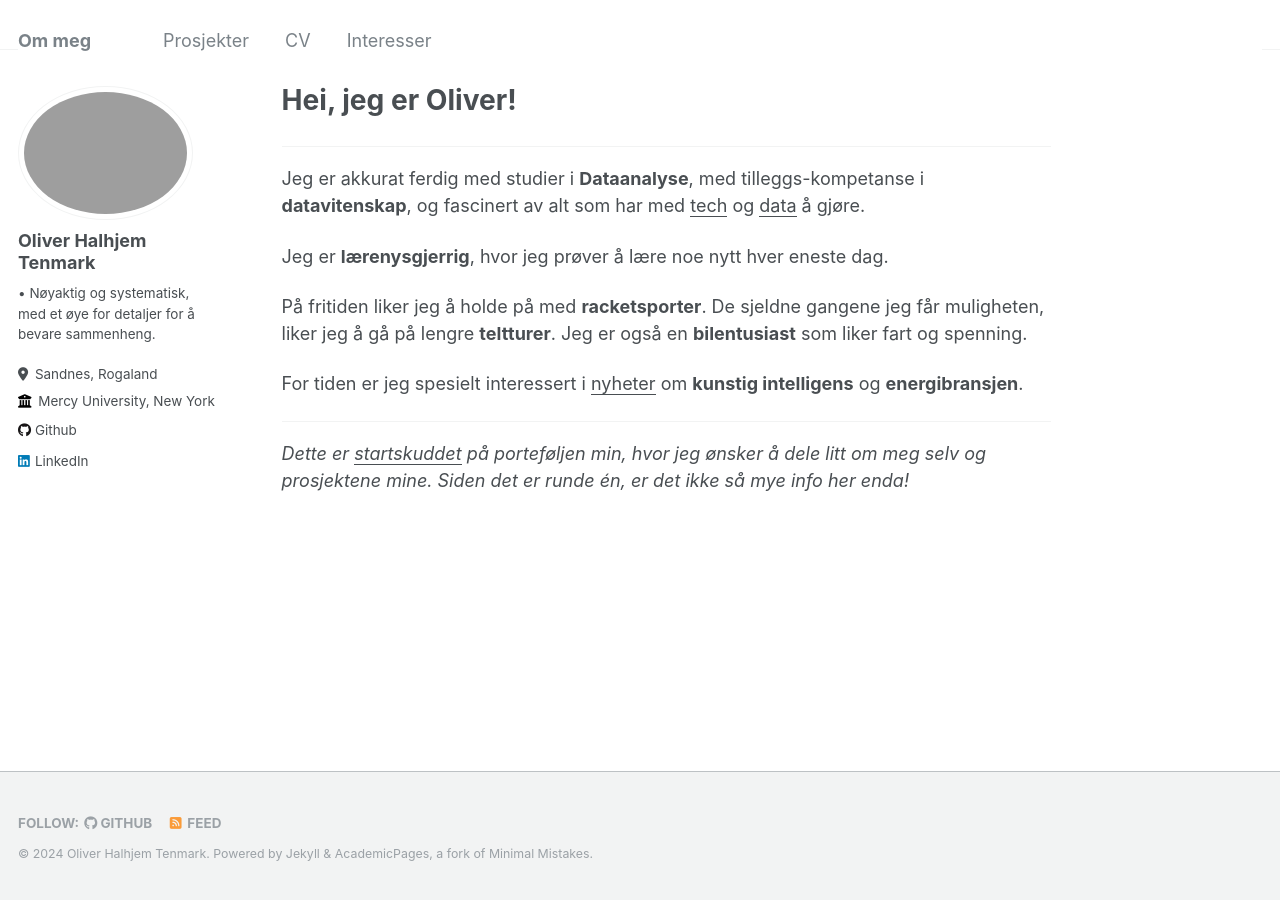
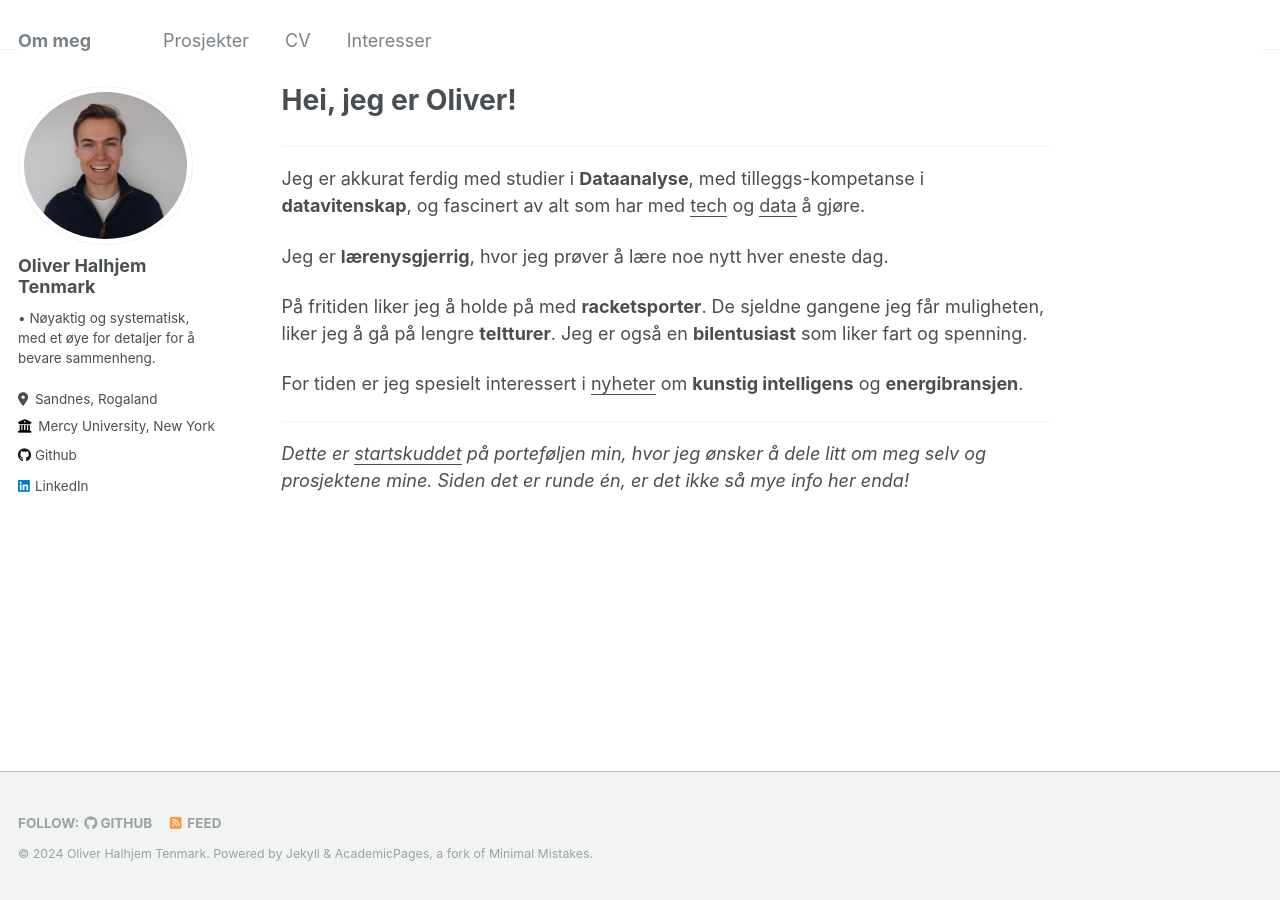
Before and after one commit to olivertenmark/Portfolio, a Jekyll site: the page built from _pages/about.md, in a window 1280 px wide. Built offline with Jekyll 4.4.1, drawn with Linux system fonts in a browser that asks for light colours.

Commit message:
profile pic

```diff
--- a/_config.yml
+++ b/_config.yml
@@ -21,7 +21,7 @@ repository               : "olivertenmark/portfolio2.io"
 #               Additional customization can be done by editing /_includes/author-profile.html
 author:
   # Biographic information
-  avatar           : "portfolio_bilde.png"
+  avatar           : "profile.jpg"
   name             : "Oliver Halhjem Tenmark"
   pronouns         : # example: "she/her"
   bio              : "• Nøyaktig og systematisk, med et øye for detaljer for å bevare sammenheng."
```
Also changed, not shown: images/profile.jpg (added).
